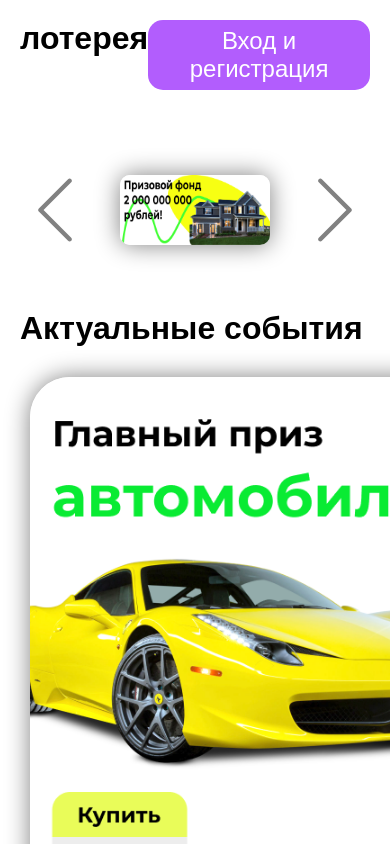
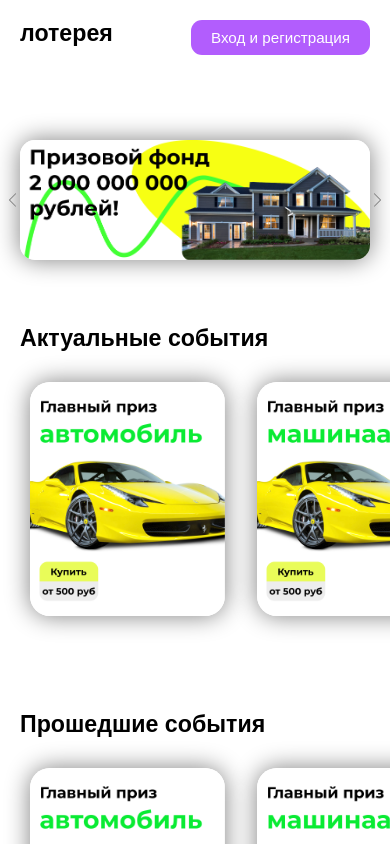
Before and after one commit to F0RRZZ/lottery, a Vue app in the folder frontend/: page / in a window 390 px wide. Shown: the top 844 px of the page. Built offline with nearby package versions, Linux system fonts and the light colour scheme.

Commit message:
Add @media to main page #3

```diff
--- a/frontend/src/components/CarouselWithArrows.vue
+++ b/frontend/src/components/CarouselWithArrows.vue
@@ -13,15 +13,16 @@ const bigDraws = ref([
 ]);
 
 const curBigDrawIndex = ref(0);
-const nameOfImgTransition = ref('');
+const nameOfImgTransition = ref("");
 
 const nextLeftDraw = () => {
-    nameOfImgTransition.value = 'change-draw-left'
-  curBigDrawIndex.value = (curBigDrawIndex.value - 1 + bigDraws.value.length) % bigDraws.value.length;
+  nameOfImgTransition.value = "change-draw-left";
+  curBigDrawIndex.value =
+    (curBigDrawIndex.value - 1 + bigDraws.value.length) % bigDraws.value.length;
 };
 
 const nextRightDraw = () => {
-    nameOfImgTransition.value = 'change-draw-right';
+  nameOfImgTransition.value = "change-draw-right";
   curBigDrawIndex.value = (curBigDrawIndex.value + 1) % bigDraws.value.length;
 };
 </script>
@@ -98,30 +99,70 @@ const nextRightDraw = () => {
   will-change: transform, opacity;
 }
 
-@media  (max-width: 1025px) {
+@media (max-width: 1025px) {
   .gallery {
     border-radius: 30px;
   }
+
+  .carousel-div {
+    margin-right: 10px;
+    margin-left: 10px;
   }
 
-@media  (max-width: 600px) {
+  .img-arrow {
+    width: 40px;
+    cursor: pointer;
+  }
+
+  .img-arrow-left {
+    margin-right: 5px;
+  }
+
+  .img-arrow-right {
+    margin-left: 5px;
+  }
+}
+
+@media (max-width: 700px) {
   .gallery {
     border-radius: 20px;
   }
+
+  .carousel-div {
+    margin-right: 5px;
+    margin-left: 5px;
   }
 
-@media  (max-width: 450px) {
+  .img-arrow {
+    width: 25px;
+    cursor: pointer;
+  }
+}
+
+@media (max-width: 450px) {
   .gallery {
-        border-radius: 10px;
+    border-radius: 15px;
+  }
+
+  .img-arrow {
+    width: 15px;
+    cursor: pointer;
+  }
+
+  .img-arrow-left {
+    margin-right: 0px;
+  }
+
+  .img-arrow-right {
+    margin-left: 0px;
   }
 }
 </style>
 
 <style scoped>
-
 .change-draw-left-enter-active,
 .change-draw-left-leave-active {
-  transition: opacity 0.4s ease, transform 0.4s ease;
+  transition: opacity 0.2s ease, transform 0.2s ease;
 }
 
 .change-draw-left-enter-from {
@@ -143,14 +184,12 @@ const nextRightDraw = () => {
   opacity: 0;
   transform: translateX(100%);
 }
-
 </style>
 
 <style scoped>
-
 .change-draw-right-enter-active,
 .change-draw-right-leave-active {
-  transition: opacity 0.4s ease, transform 0.4s ease;
+  transition: opacity 0.2s ease, transform 0.2s ease;
 }
 
 .change-draw-right-enter-from {
@@ -172,5 +211,4 @@ const nextRightDraw = () => {
   opacity: 0;
   transform: translateX(-100%);
 }
-
 </style>
--- a/frontend/src/components/EventsCard.vue
+++ b/frontend/src/components/EventsCard.vue
@@ -3,19 +3,8 @@ import { ref, defineProps } from "vue";
 
 defineProps({
   title: String,
+  cardsDraw: Array,
 });
-
-const cardsDraw = ref([
-  {
-    id: 0,
-    image: "/main-page/example-small-card-draw-1.png",
-  },
-    {
-    id: 1,
-    image: "/main-page/example-small-card-draw-2.png",
-  },
-
-]);
 </script>
 
 <template>
@@ -67,4 +56,33 @@ const cardsDraw = ref([
   transition: border-radius 0.3s ease;
   cursor: pointer;
 }
+
+@media (max-width: 1025px) {
+  .group-of-carousel img {
+    width: 365px;
+    border-radius: 34px;
+  }
+}
+
+@media (max-width: 700px) {
+  .p-title {
+    font-size: 1.6em;
+  }
+
+  .group-of-carousel img {
+    width: 280px;
+    border-radius: 27px;
+  }
+}
+
+@media (max-width: 450px) {
+  .p-title {
+    font-size: 1.45em;
+  }
+
+  .group-of-carousel img {
+    width: 195px;
+    border-radius: 20px;
+  }
+}
 </style>
--- a/frontend/src/components/Header.vue
+++ b/frontend/src/components/Header.vue
@@ -2,14 +2,14 @@
 import { defineProps } from "vue";
 
 defineProps({
-    headerDivButtonText: String
-})
+  headerDivButtonText: String,
+});
 </script>
 
 <template>
   <div class="header-div">
     <p class="header-p-logo">лотерея</p>
-        <button class="header-div-button">{{headerDivButtonText}}</button>
+    <button class="header-div-button">{{ headerDivButtonText }}</button>
   </div>
 </template>
 
@@ -27,7 +27,7 @@ defineProps({
 }
 
 .header-div-button {
-    background-color: #B25DFD;
+  background-color: #b25dfd;
   color: white;
   font-size: 1.5em;
   border: 0px;
@@ -35,4 +35,28 @@ defineProps({
   padding: 7px 30px 7px 30px;
   cursor: pointer;
 }
+
+@media (max-width: 700px) {
+  .header-p-logo {
+    font-size: 1.6em;
+  }
+
+  .header-div-button {
+    font-size: 1.1em;
+    border-radius: 13px;
+    padding: 8px 25px 8px 25px;
+  }
+}
+
+@media (max-width: 450px) {
+  .header-p-logo {
+    font-size: 1.45em;
+  }
+
+  .header-div-button {
+    font-size: 0.95em;
+    border-radius: 11px;
+    padding: 9px 20px 9px 20px;
+  }
+}
 </style>
--- a/frontend/src/views/MainPage.vue
+++ b/frontend/src/views/MainPage.vue
@@ -7,6 +7,6 @@ import EventsCard from "../components/EventsCard.vue"
 <template>
     <Header headerDivButtonText="Вход и регистрация" />
     <CarouselWithArrows />
-    <EventsCard title="Актуальные события" />
-    <EventsCard title="Прошедшие события" />
+    <EventsCard title="Актуальные события" :cardsDraw="[{ id: 0, image: '/main-page/example-small-card-draw-1.png' }, { id: 1, image: '/main-page/example-small-card-draw-2.png' }]" />
+    <EventsCard title="Прошедшие события" :cardsDraw="[{ id: 0, image: '/main-page/example-small-card-draw-1.png' }, { id: 1, image: '/main-page/example-small-card-draw-2.png'}, { id: 0, image: '/main-page/example-small-card-draw-1.png' }, { id: 1, image: '/main-page/example-small-card-draw-2.png' },{ id: 0, image: '/main-page/example-small-card-draw-1.png' }, { id: 1, image: '/main-page/example-small-card-draw-2.png' }]" />
 </template>
```
Lines whose indentation alone changed are shown as unchanged.
